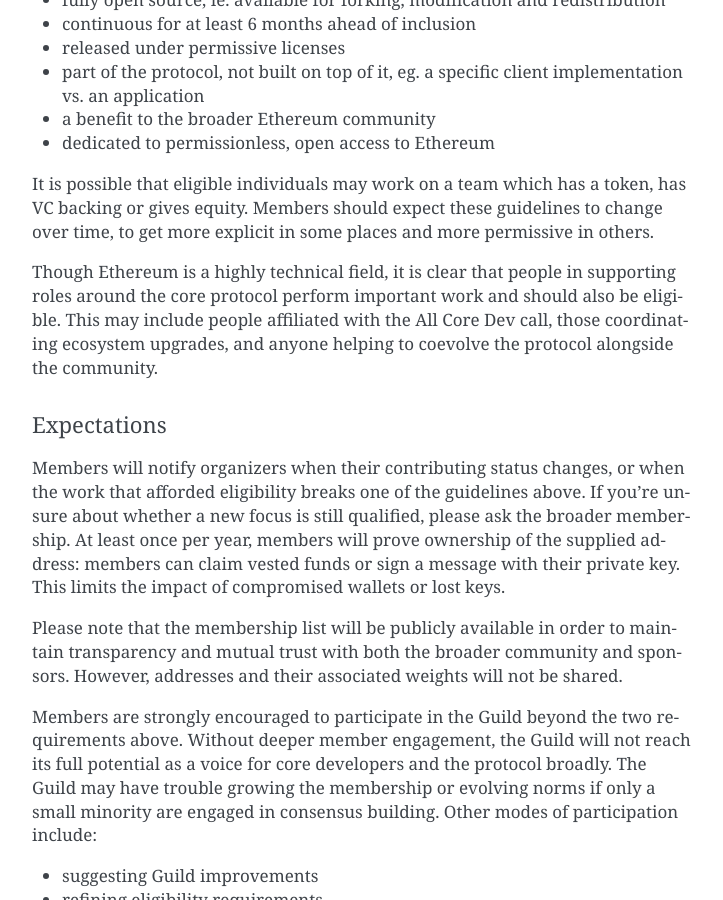
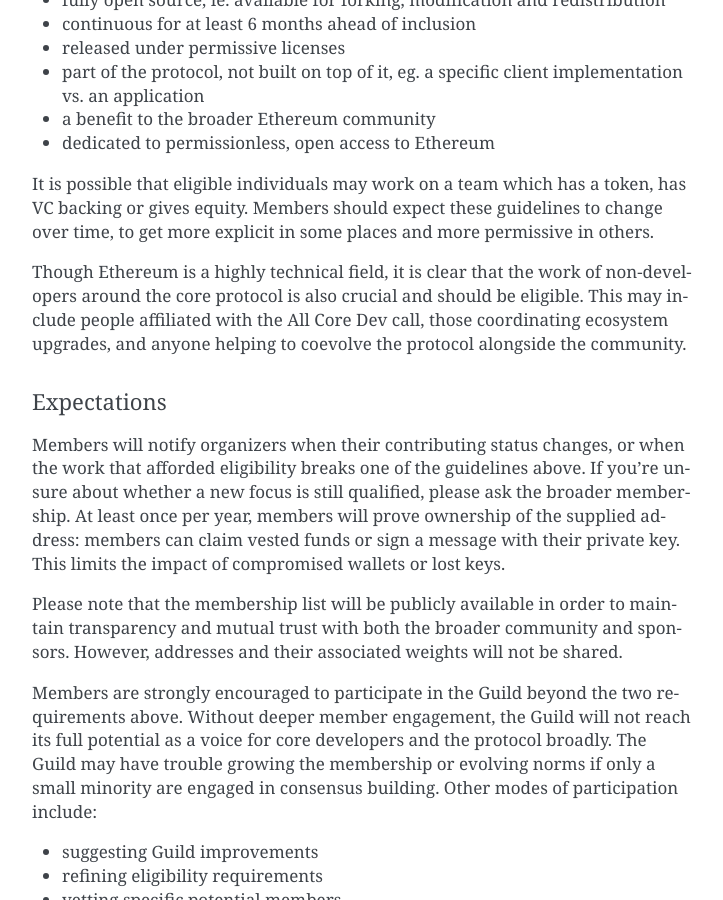
Before and after one commit to protocolguild/documentation, a Sphinx documentation site: the page built from docs/4-roles-expectations.md, in a window 1280 px wide and 900 px high, scrolled down 552 px. Shown: the whole window, without its empty margins (388-1111 px from the left). Built offline with Sphinx 7.4.7, drawn with Linux system fonts in a browser that asks for light colours.

Commit message:
language

```diff
--- a/docs/4-roles-expectations.md
+++ b/docs/4-roles-expectations.md
@@ -21,7 +21,7 @@
 
 It is possible that eligible individuals may work on a team which has a token, has VC backing or gives equity. Members should expect these guidelines to change over time, to get more explicit in some places and more permissive in others.
 
-Though Ethereum is a highly technical field, it is clear that people in supporting roles around the core protocol perform important work and should also be eligible. This may include people affiliated with the All Core Dev call, those coordinating ecosystem upgrades, and anyone helping to coevolve the protocol alongside the community.
+Though Ethereum is a highly technical field, it is clear that the work of non-developers around the core protocol is also crucial and should be eligible. This may include people affiliated with the All Core Dev call, those coordinating ecosystem upgrades, and anyone helping to coevolve the protocol alongside the community.
 
 #### Expectations
 
```
